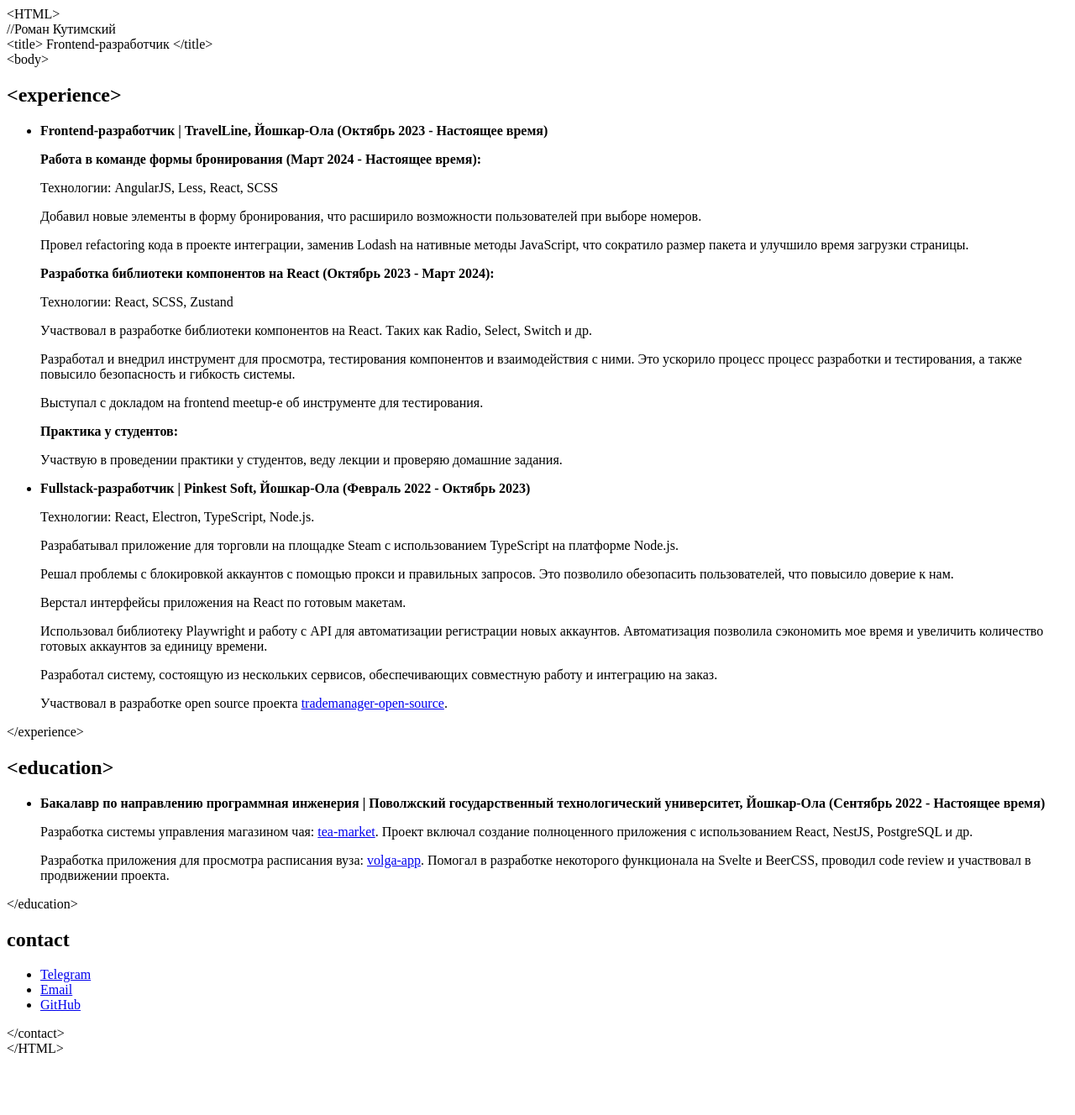
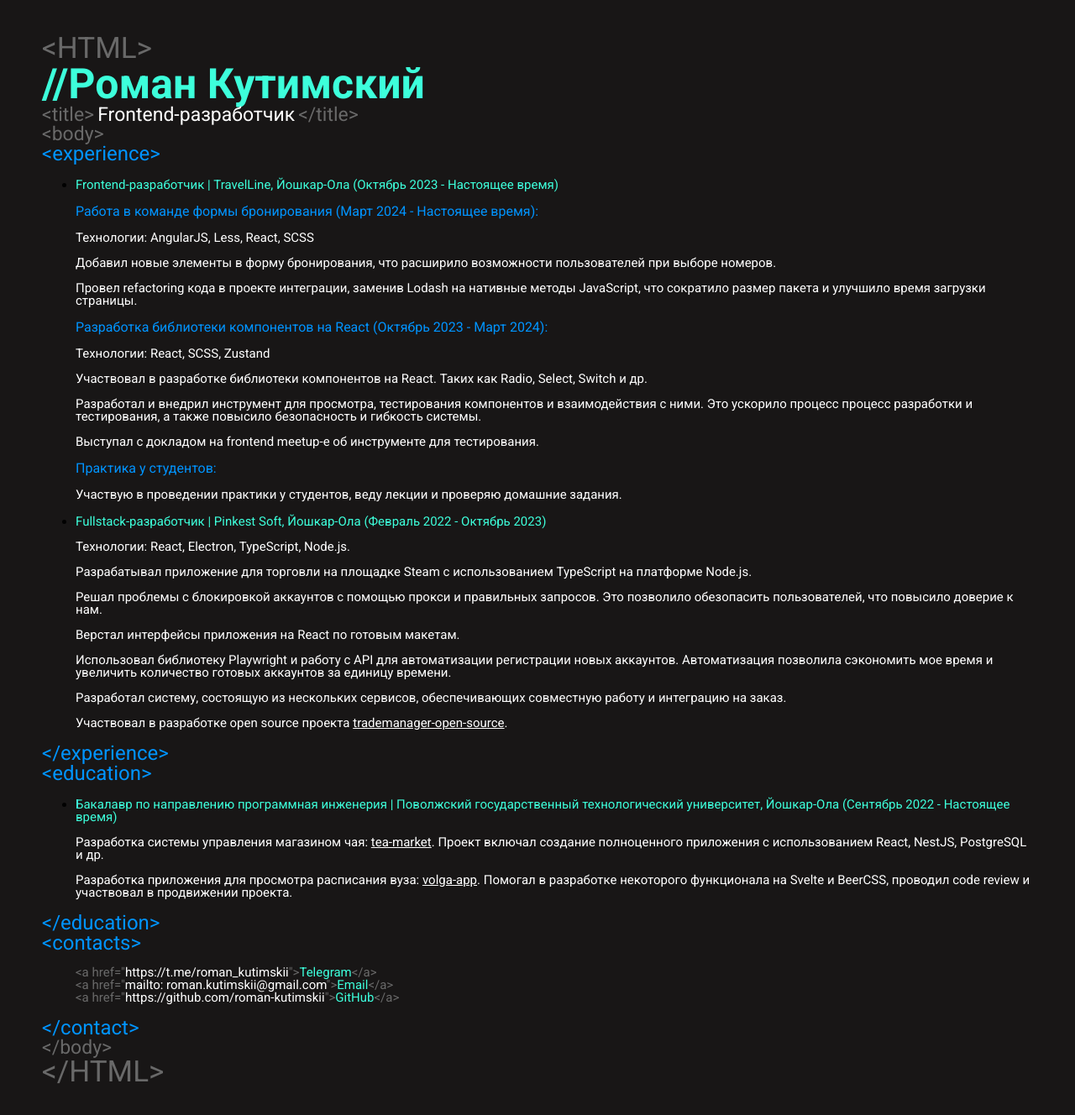
Before and after one commit to roman-kutimskii/cv-website, a SvelteKit app: page / in a window 1280 px wide. Shown: the top 1328 px of the page at 84% size. Before the commit the page ends 1266 px from the top, so only its background shows below. Built offline with nearby package versions, Linux system fonts and the light colour scheme.

Commit message:
Добавить стили для текста

```diff
--- a/src/app.html
+++ b/src/app.html
@@ -4,6 +4,9 @@
 		<meta charset="utf-8" />
 		<link rel="icon" href="%sveltekit.assets%/favicon.png" />
 		<meta name="viewport" content="width=device-width, initial-scale=1" />
+		<link rel="preconnect" href="https://fonts.googleapis.com">
+		<link rel="preconnect" href="https://fonts.gstatic.com" crossorigin>
+		<link href="https://fonts.googleapis.com/css2?family=Roboto:wght@400;700&display=swap" rel="stylesheet">
 		%sveltekit.head%
 	</head>
 	<body data-sveltekit-preload-data="hover">
--- a/src/routes/+page.svelte
+++ b/src/routes/+page.svelte
@@ -10,15 +10,55 @@
 <main>
 	<div class="html">{wrap('HTML')}</div>
 	<div class="name">//{name}</div>
-	<span>{wrap('title')}</span>
+	<span class="tag">{wrap('title')}</span>
 	<span class="title">{position}</span>
-	<span>{wrap('/title')}</span>
-	<div>{wrap('body')}</div>
+	<span class="tag">{wrap('/title')}</span>
+	<div class="tag">{wrap('body')}</div>
 
 	<Section items={experience} title="experience" />
 
 	<Section items={education} title="education" />
 
 	<Contacts {contacts} />
+	<div class="tag">{wrap('/body')}</div>
 	<div class="html">{wrap('/HTML')}</div>
 </main>
+
+<style>
+	:global(body) {
+		margin: 0;
+	}
+
+	main {
+		background: #181616;
+		padding: 40px 50px;
+	}
+
+	.html {
+		color: #696969;
+		font:
+			normal 400 35px/1 Roboto,
+			sans-serif;
+	}
+
+	.name {
+		color: #3dffdb;
+		font:
+			normal 700 50px/1 Roboto,
+			sans-serif;
+	}
+
+	.tag {
+		color: #696969;
+		font:
+			normal 400 23px/1 Roboto,
+			sans-serif;
+	}
+
+	.title {
+		color: #ffffff;
+		font:
+			normal 400 23px/1 Roboto,
+			sans-serif;
+	}
+</style>
--- a/src/routes/Contacts.svelte
+++ b/src/routes/Contacts.svelte
@@ -6,13 +6,47 @@
 </script>
 
 <section>
-	<h2>contact</h2>
+	<div class="header">{wrap('contacts')}</div>
 	<ul>
 		{#each contacts as item}
-			<li>
-				<a href={item.link}>{item.name}</a>
+			<li class="link">
+				<span class="link__tag">&lt;a href="</span><a href={item.link}>{item.link}</a><span
+					class="link__tag">"&gt;</span
+				><span class="link__name">{item.name}</span><span class="link__tag">&lt;/a&gt;</span>
 			</li>
 		{/each}
 	</ul>
-	<div>{wrap('/contact')}</div>
+	<div class="header">{wrap('/contact')}</div>
 </section>
+
+<style>
+	:global(.header) {
+		color: #0094ff;
+		font:
+			normal 400 24px/1 Roboto,
+			sans-serif;
+	}
+
+	ul {
+		list-style-type: none;
+	}
+
+	.link {
+		font:
+			normal 400 15px/1 Roboto,
+			sans-serif;
+	}
+
+	.link a {
+		text-decoration: none;
+		color: #ffffff;
+	}
+
+	.link__tag {
+		color: #696969;
+	}
+
+	.link__name {
+		color: #3dffdb;
+	}
+</style>
--- a/src/routes/Description.svelte
+++ b/src/routes/Description.svelte
@@ -10,9 +10,27 @@
 	{/each}
 {:else}
 	{#each Object.entries(description) as [key, descs]}
-		<p><strong>{key}:</strong></p>
+		<p class="title">{key}:</p>
 		{#each descs as desc}
 			<p>{@html desc}</p>
 		{/each}
 	{/each}
 {/if}
+
+<style>
+	p {
+		color: #ffffff;
+		font:
+			normal 400 15px/1 Roboto,
+			sans-serif;
+	}
+
+	.title {
+		color: #0094ff;
+		font-size: 16px;
+	}
+
+	:global(a) {
+		color: #ffffff;
+	}
+</style>
--- a/src/routes/Section.svelte
+++ b/src/routes/Section.svelte
@@ -8,16 +8,25 @@
 </script>
 
 <section>
-	<h2>{wrap(title)}</h2>
+	<div class="header">{wrap(title)}</div>
 	<ul>
 		{#each items as item}
 			<li>
-				<strong
-					>{item.position} | {item.name}, {item.city} ({item.startDate} - {item.endDate})</strong
-				>
+				<div class="title">
+					{item.position} | {item.name}, {item.city} ({item.startDate} - {item.endDate})
+				</div>
 				<Description description={item.description} />
 			</li>
 		{/each}
 	</ul>
-	<div>{wrap(`/${title}`)}</div>
+	<div class="header">{wrap(`/${title}`)}</div>
 </section>
+
+<style>
+	.title {
+		color: #3dffdb;
+		font:
+			normal 400 15px/1 Roboto,
+			sans-serif;
+	}
+</style>
```
